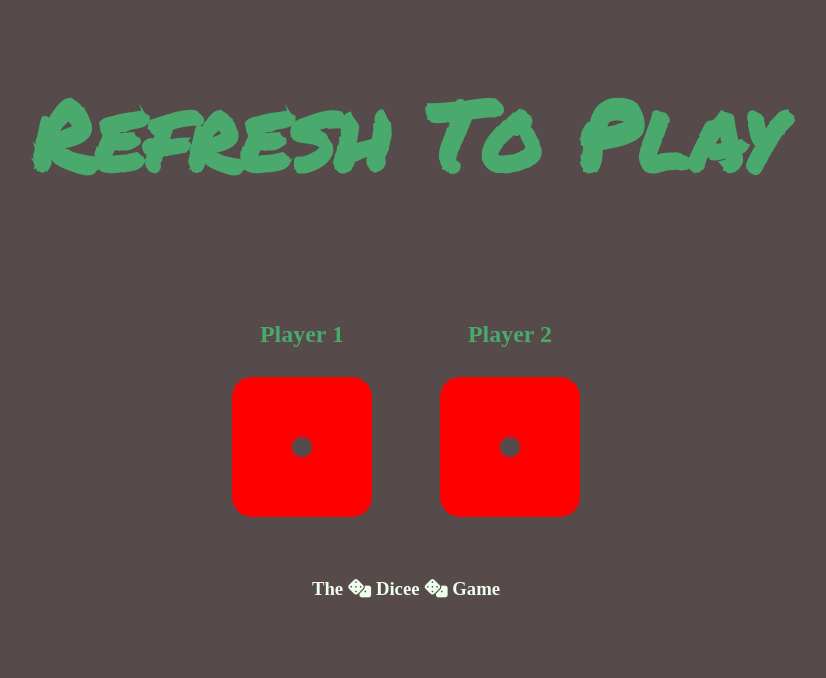
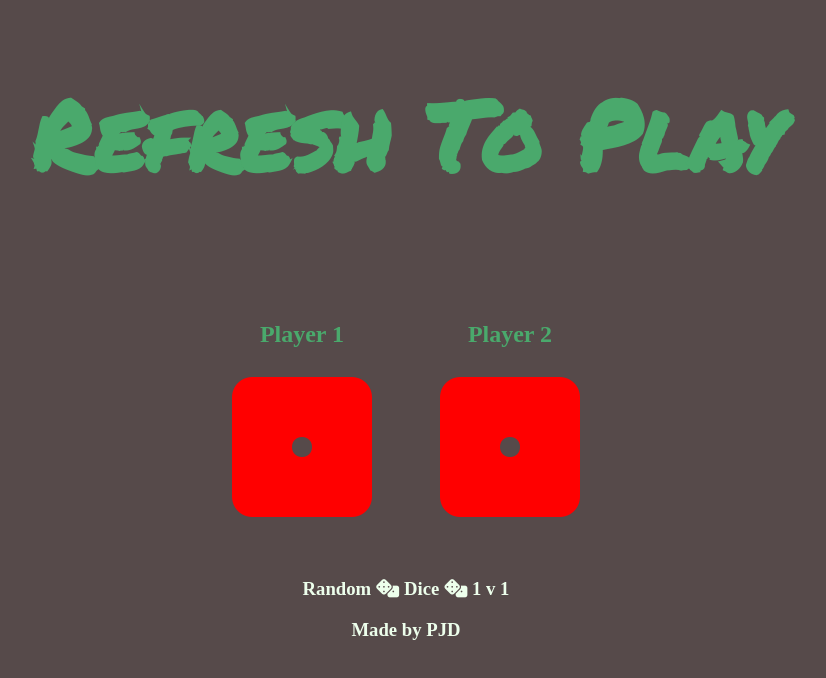
Before and after one commit to Pjdywer/TheDiceeGame, a plain HTML site: page index.html in a window 1280 px wide. Shown: the whole page, without its empty margins (234-1060 px from the left). Drawn offline with Linux system fonts and the light colour scheme; a web font is replaced by a local one.

Commit message:
Update index.html
Updated title of game, footer name and added author signature.

```diff
--- a/index.html
+++ b/index.html
@@ -3,7 +3,7 @@
 
 <head>
   <meta charset="utf-8">
-  <title>The Dicee Game</title>
+  <title>Random Dice 1 v 1</title>
   <link rel="stylesheet" href="styles.css">
 
   <!-- Google Fonts embedded -->
@@ -43,7 +43,8 @@
 
   <!-- Advertise name of game -->
   <div class="footer">
-    <h3>The <i class="fas fa-dice"></i> Dicee <i class="fas fa-dice"></i> Game</h3>
+    <h3>Random <i class="fas fa-dice"></i> Dice <i class="fas fa-dice"></i> 1 v 1</h3>
+    <h3>Made by PJD</h3>
 
   </div>
 
```
